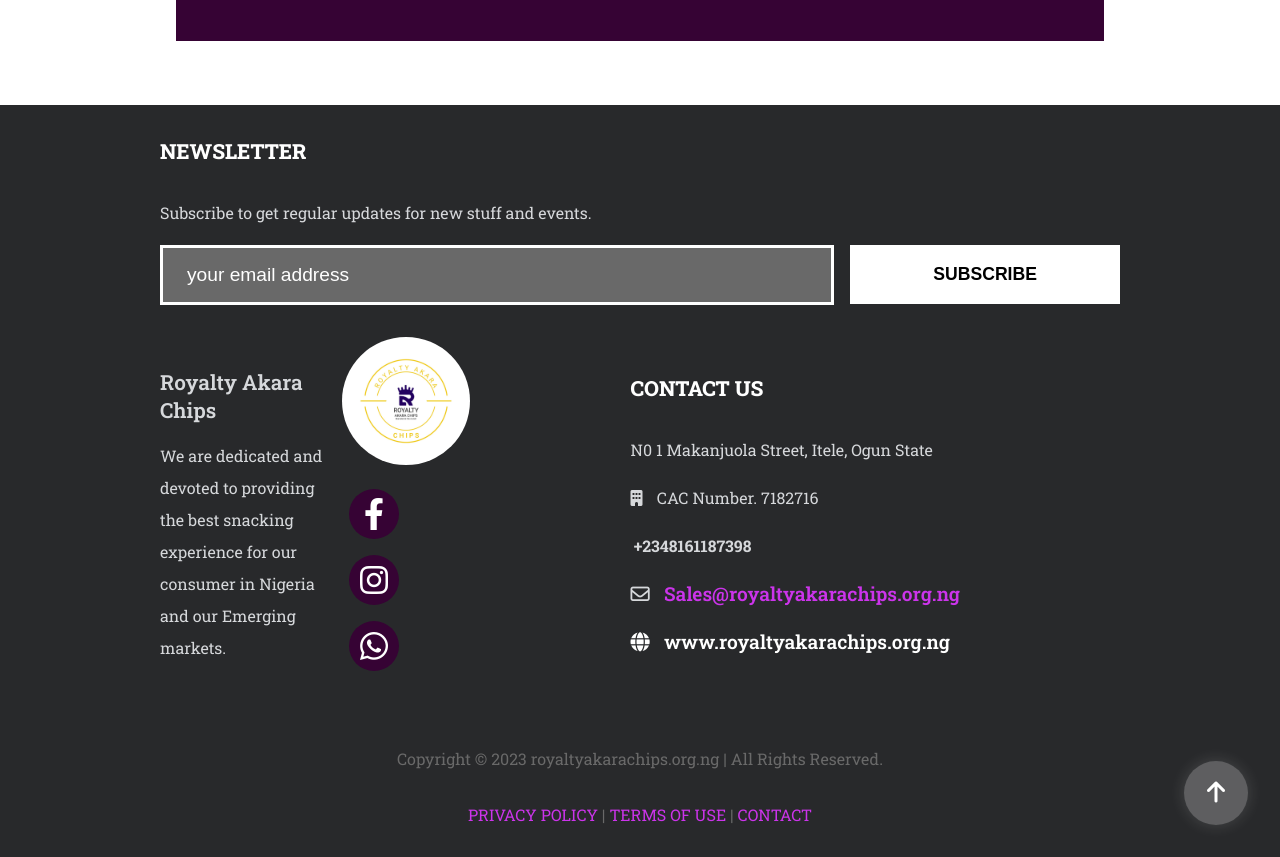
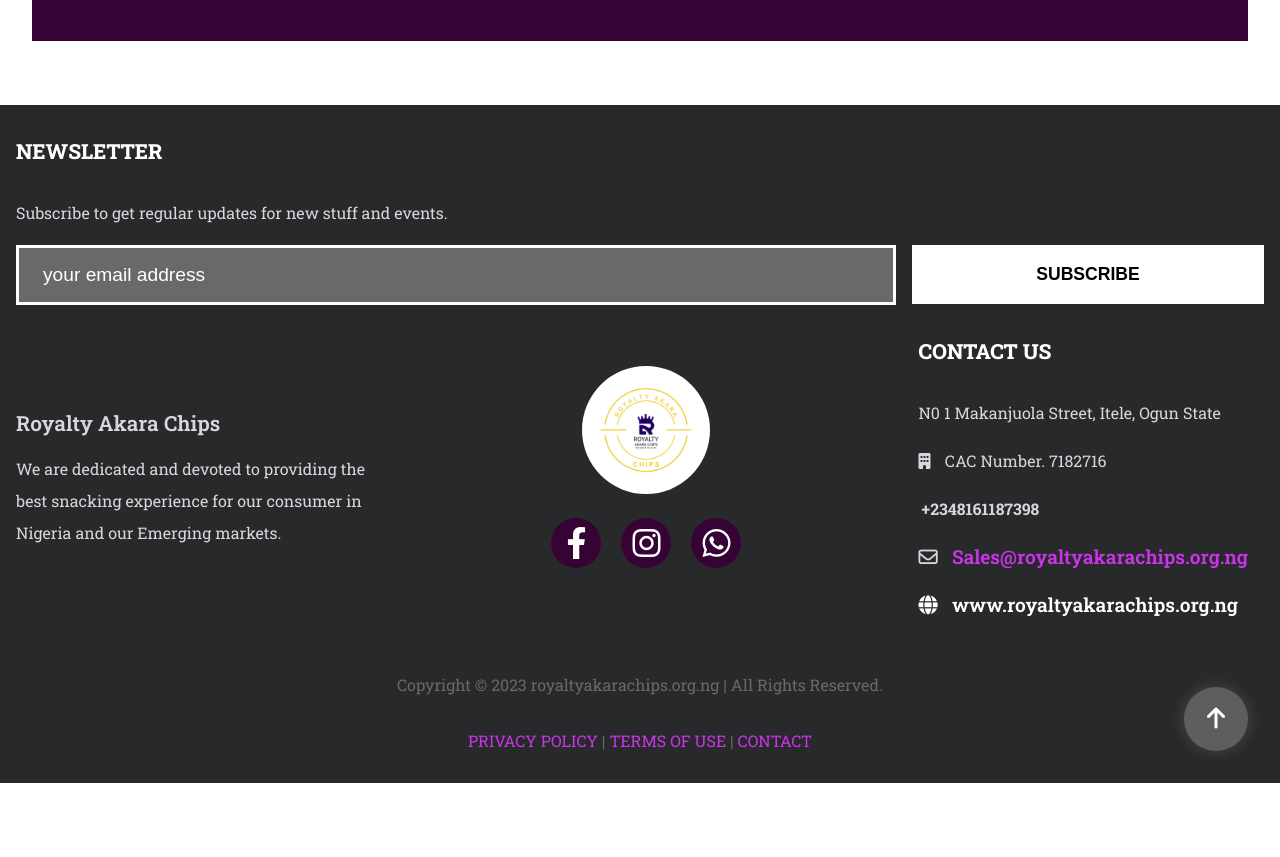
Before and after one commit to mujeeb789/royaltyakarachips, a plain HTML site: page Html/index.html in a window 1280 px wide. Shown: the part 5132-5989 px from the top of the page. After the commit the page ends 5915 px from the top, so only its background shows below. Drawn offline with Linux system fonts and the light colour scheme; files whose address does not match are found by name.

Commit message:
secs commit

```diff
--- a/Assets/styles/styles.css
+++ b/Assets/styles/styles.css
@@ -675,9 +675,6 @@
     margin-left: -8rem;
   }
 
-  #contactForm input[type="submit"] {
-    width: 30rem;
-  }
   #subscribe {
     display: flex;
     flex-direction: row;
@@ -738,7 +735,10 @@
   }
 
   #contact {
-    margin-inline: 10rem;
+    margin-inline: 1rem;
+  }
+  #contactForm input[type="submit"] {
+    width: 30rem;
   }
   .productsPics,
   .Staffimages {
@@ -758,7 +758,7 @@
   }
 
   footer {
-    padding-inline: 10rem;
+    padding-inline: 1rem;
   }
   #subscribe {
     display: flex;
```
